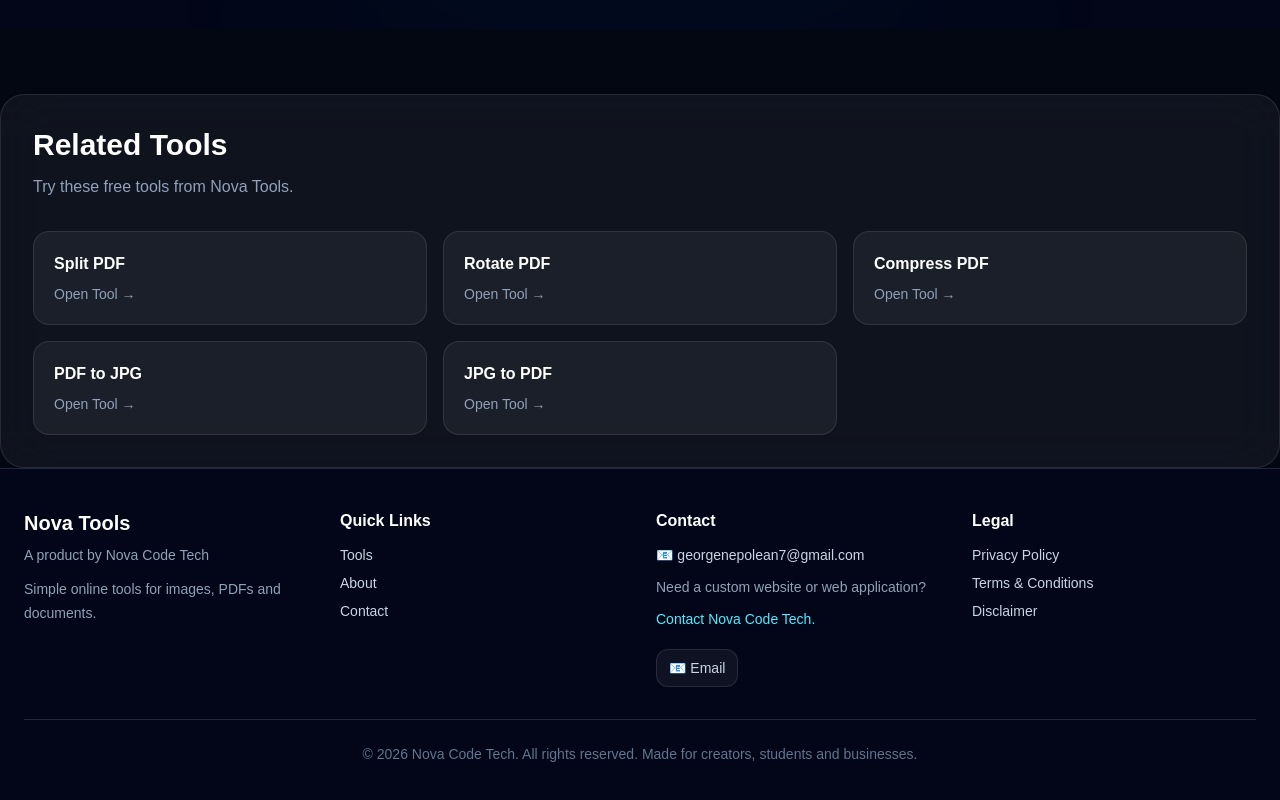
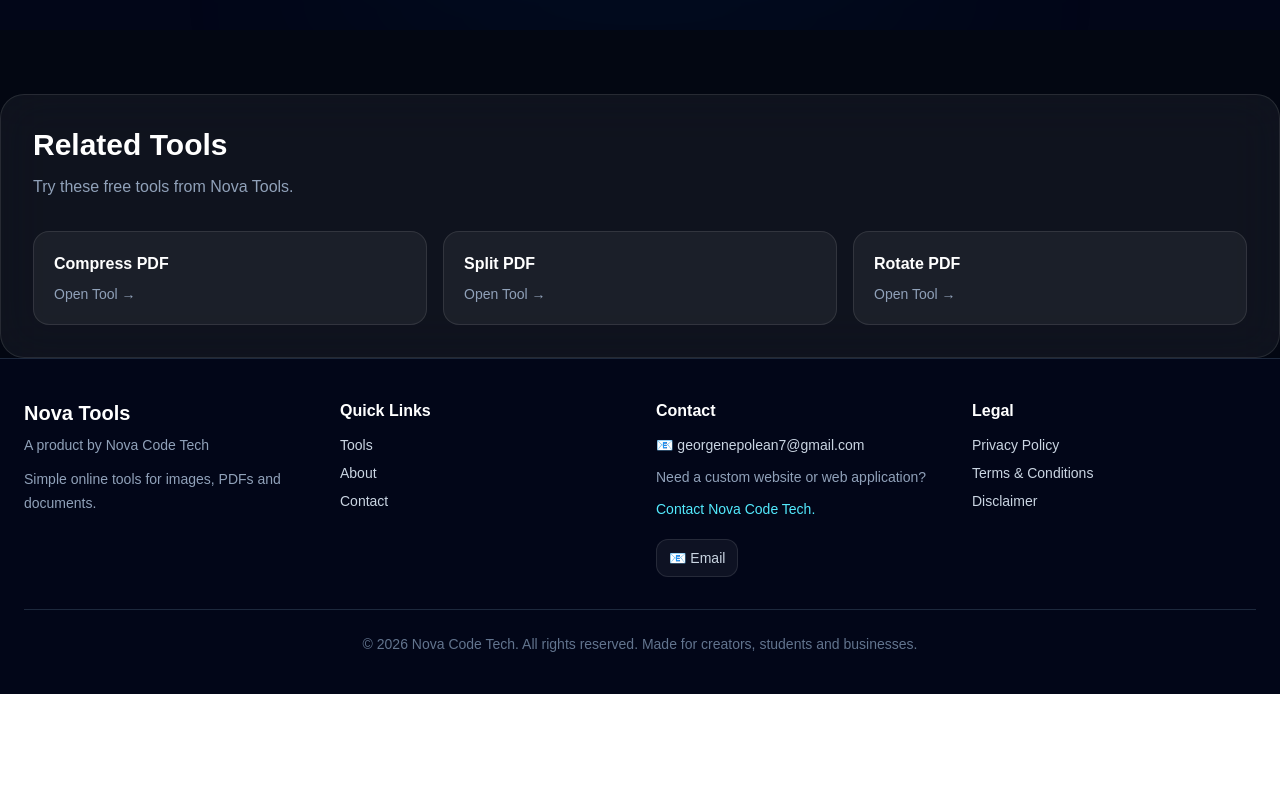
Before and after one commit to georgenepolean7-lgtm/novatools, a Next.js app: page /merge-pdf in a window 1280 px wide. Shown: the part 1847-2647 px from the top of the page. After the commit the page ends 2541 px from the top, so only its background shows below. Built offline with nearby package versions, Linux system fonts and the light colour scheme.

Commit message:
Centralize related tools engine

```diff
--- a/components/RelatedTools.tsx
+++ b/components/RelatedTools.tsx
@@ -1,4 +1,5 @@
 import Link from "next/link";
+import { relatedTools } from "@/lib/seo/relatedTools";
 
 const tools = [
   {
@@ -48,90 +49,14 @@
 }: {
   current: string;
 }) {
- const relatedMap: Record<string, string[]> = {
-  "/compress-image": [
-    "/image-resizer",
-    "/signature-resizer",
-    "/jpg-to-pdf",
-    "/compress-pdf",
-    "/pdf-to-jpg",
-  ],
 
-  "/compress-pdf": [
-    "/merge-pdf",
-    "/split-pdf",
-    "/rotate-pdf",
-    "/pdf-to-jpg",
-    "/jpg-to-pdf",
-  ],
 
-  "/merge-pdf": [
-    "/split-pdf",
-    "/rotate-pdf",
-    "/compress-pdf",
-    "/pdf-to-jpg",
-    "/jpg-to-pdf",
-  ],
-
-  "/split-pdf": [
-    "/merge-pdf",
-    "/rotate-pdf",
-    "/compress-pdf",
-    "/pdf-to-jpg",
-    "/jpg-to-pdf",
-  ],
-
-  "/rotate-pdf": [
-    "/merge-pdf",
-    "/split-pdf",
-    "/compress-pdf",
-    "/pdf-to-jpg",
-    "/jpg-to-pdf",
-  ],
-
-  "/jpg-to-pdf": [
-    "/pdf-to-jpg",
-    "/compress-image",
-    "/compress-pdf",
-    "/image-resizer",
-    "/signature-resizer",
-  ],
-
-  "/pdf-to-jpg": [
-    "/jpg-to-pdf",
-    "/compress-pdf",
-    "/merge-pdf",
-    "/split-pdf",
-    "/rotate-pdf",
-  ],
-
-  "/image-resizer": [
-    "/compress-image",
-    "/signature-resizer",
-    "/jpg-to-pdf",
-    "/pdf-to-jpg",
-    "/compress-pdf",
-  ],
-
-  "/signature-resizer": [
-    "/image-resizer",
-    "/compress-image",
-    "/jpg-to-pdf",
-    "/compress-pdf",
-    "/pdf-to-jpg",
-  ],
-
-  "/tamil-image-to-text": [
-    "/compress-image",
-    "/image-resizer",
-    "/jpg-to-pdf",
-    "/pdf-to-jpg",
-    "/compress-pdf",
-  ],
-};
-
-const related = (relatedMap[current] ?? [])
-  .map((href) => tools.find((tool) => tool.href === href))
+const related = (
+  relatedTools[current.replace("/", "") as keyof typeof relatedTools] ?? []
+)
+  .map((slug) =>
+  tools.find((tool) => tool.href === `/${slug}`)
+)
   .filter(
     (
       tool
```
